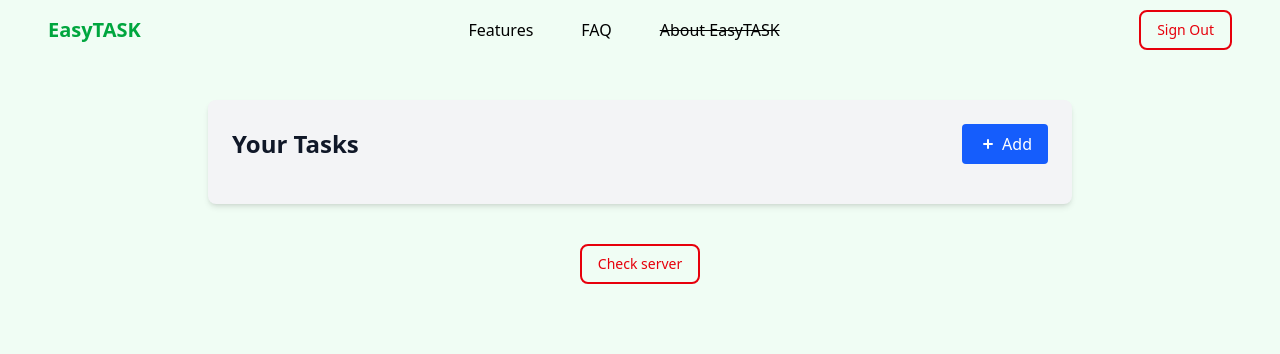
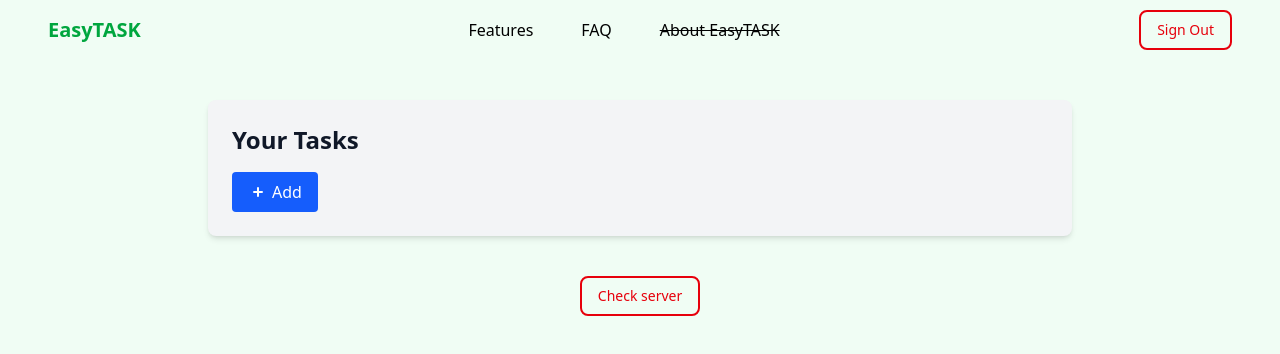
Before and after one commit to alkasadist/EasyTASK, a Vue app: page /tasks in a window 1280 px wide. Shown: the top 354 px of the page. Built offline with nearby package versions, Linux system fonts and the light colour scheme; sample sign-in values are in the browser's storage.

Commit message:
design improvements

```diff
--- a/src/views/Tasks.vue
+++ b/src/views/Tasks.vue
@@ -8,15 +8,6 @@
             <h3 class="text-2xl font-semibold text-gray-900">
               Your Tasks
             </h3>
-            <button
-              @click="addTask"
-              class="flex items-center text-white px-4 py-2 rounded
-              bg-blue-600 hover:bg-blue-700">
-              <svg xmlns="http://www.w3.org/2000/svg" class="h-5 w-5 mr-1" viewBox="0 0 20 20" fill="currentColor">
-                <path fill-rule="evenodd" d="M10 5a1 1 0 011 1v3h3a1 1 0 110 2h-3v3a1 1 0 11-2 0v-3H6a1 1 0 110-2h3V6a1 1 0 011-1z" clip-rule="evenodd" />
-              </svg>
-              Add
-            </button>
           </div>
 
           <ul class="space-y-4">
@@ -41,12 +32,22 @@
               </div>
             </li>
 
+            <button
+              @click="addTask"
+              class="flex items-center text-white px-4 py-2 rounded
+              bg-blue-600 hover:bg-blue-700">
+              <svg xmlns="http://www.w3.org/2000/svg" class="h-5 w-5 mr-1" viewBox="0 0 20 20" fill="currentColor">
+                <path fill-rule="evenodd" d="M10 5a1 1 0 011 1v3h3a1 1 0 110 2h-3v3a1 1 0 11-2 0v-3H6a1 1 0 110-2h3V6a1 1 0 011-1z" clip-rule="evenodd" />
+              </svg>
+              Add
+            </button>
+
             <!-- Completed Tasks -->
             <li
               v-for="(task, index) in done"
               :key="'done-' + index"
               class="flex justify-between items-center bg-white p-4 rounded shadow">
-              <span class="line-through text-gray-500">
+              <span class="line-through text-gray-400">
                 {{ task }}
               </span>
               <div class="flex space-x-2">
```
